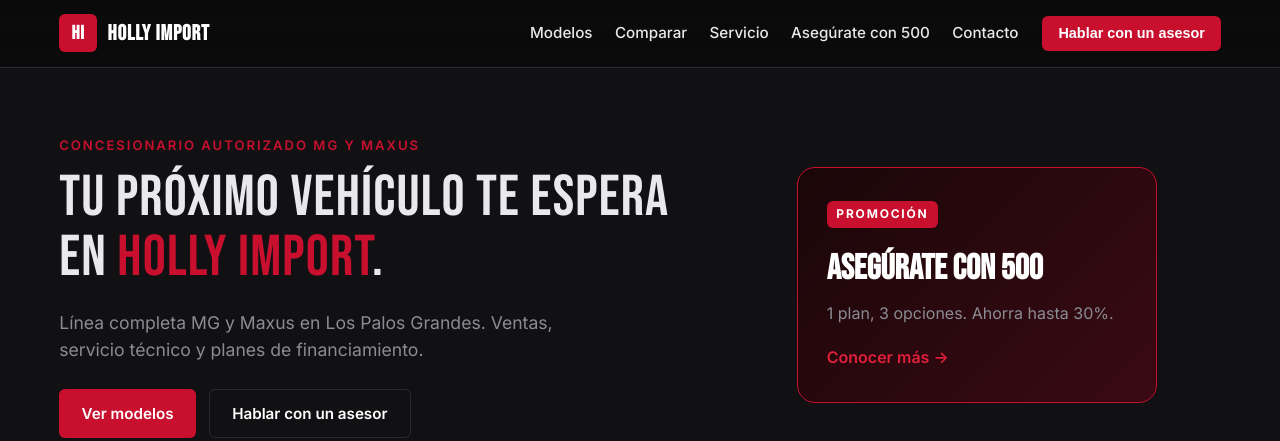
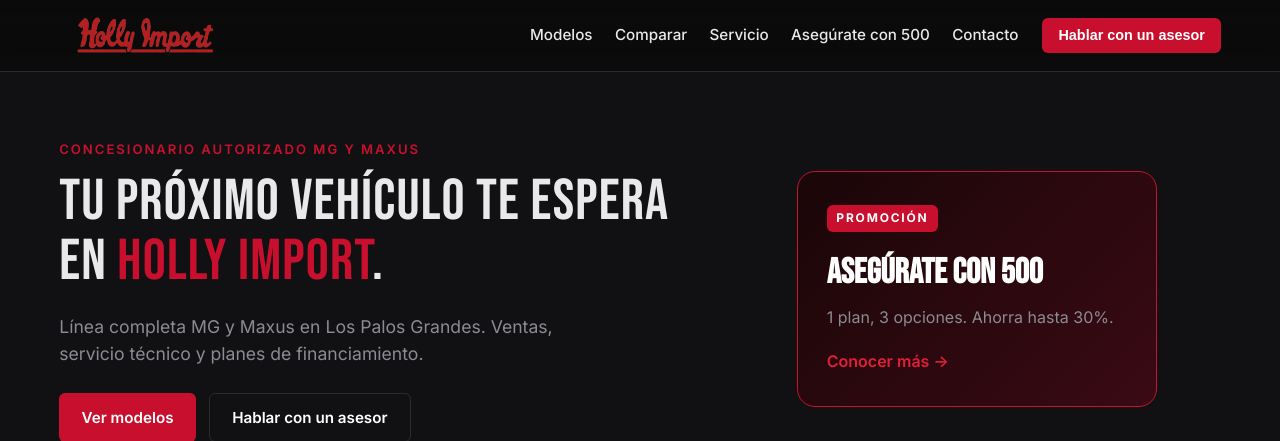
Before and after one commit to lazaruzai-commits/holly-import, a FastAPI app: page / in a window 1280 px wide. Shown: the top 441 px of the page. Run offline with FastAPI, Linux system fonts and the light colour scheme.

Commit message:
Add real Holly Import wordmark logo to header (replaces HI tile)

```diff
--- a/static/css/holly.css
+++ b/static/css/holly.css
@@ -57,15 +57,15 @@ p  { margin: 0 0 .8em; }
   display: flex; align-items: center; gap: 1.5rem;
   padding: .9rem 1.2rem;
 }
-.hh__brand { display: flex; align-items: center; gap: .65rem; text-decoration: none; color: var(--c-white); font-weight: 700; }
-.hh__brand-mark {
-  display: inline-grid; place-items: center;
-  width: 38px; height: 38px;
-  background: var(--c-crimson); color: white;
-  border-radius: var(--r-sm);
-  font-family: 'Bebas Neue', sans-serif; font-size: 1.2rem; letter-spacing: .04em;
+.hh__brand { display: flex; align-items: center; text-decoration: none; }
+.hh__brand-img {
+  display: block;
+  height: 42px; width: auto;
+  max-width: 220px;
 }
-.hh__brand-text { font-family: 'Bebas Neue', sans-serif; letter-spacing: .04em; font-size: 1.35rem; }
+@media (max-width: 880px) {
+  .hh__brand-img { height: 34px; max-width: 180px; }
+}
 .hh__nav { display: flex; gap: 1.4rem; margin-left: auto; }
 .hh__nav a {
   text-decoration: none; color: var(--c-text); font-weight: 500; font-size: .95rem;
--- a/templates/_base.html
+++ b/templates/_base.html
@@ -16,9 +16,11 @@
 
 <header class="hh">
   <div class="hh__bar">
-    <a class="hh__brand" href="{{ root_path }}/">
-      <span class="hh__brand-mark">HI</span>
-      <span class="hh__brand-text">Holly Import</span>
+    <a class="hh__brand" href="{{ root_path }}/" aria-label="Holly Import — Inicio">
+      <img class="hh__brand-img"
+           src="{{ root_path }}/static/img/brand/holly-import-logo.png"
+           alt="Holly Import"
+           width="600" height="140">
     </a>
     <nav class="hh__nav" aria-label="Principal">
       <a href="{{ root_path }}/modelos" class="{% if page=='modelos' %}is-active{% endif %}">Modelos</a>
```
Also changed, not shown: static/img/brand/holly-import-logo.png (added), 1 other file.
